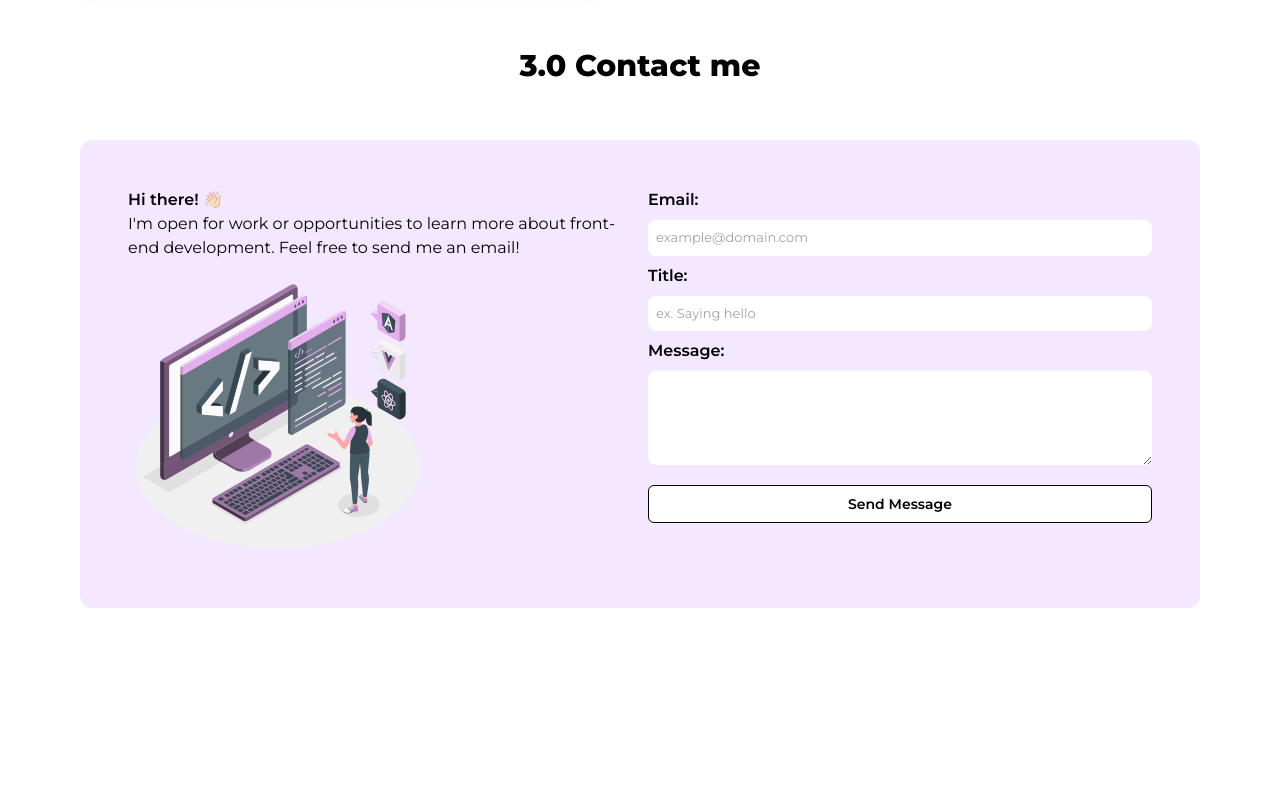
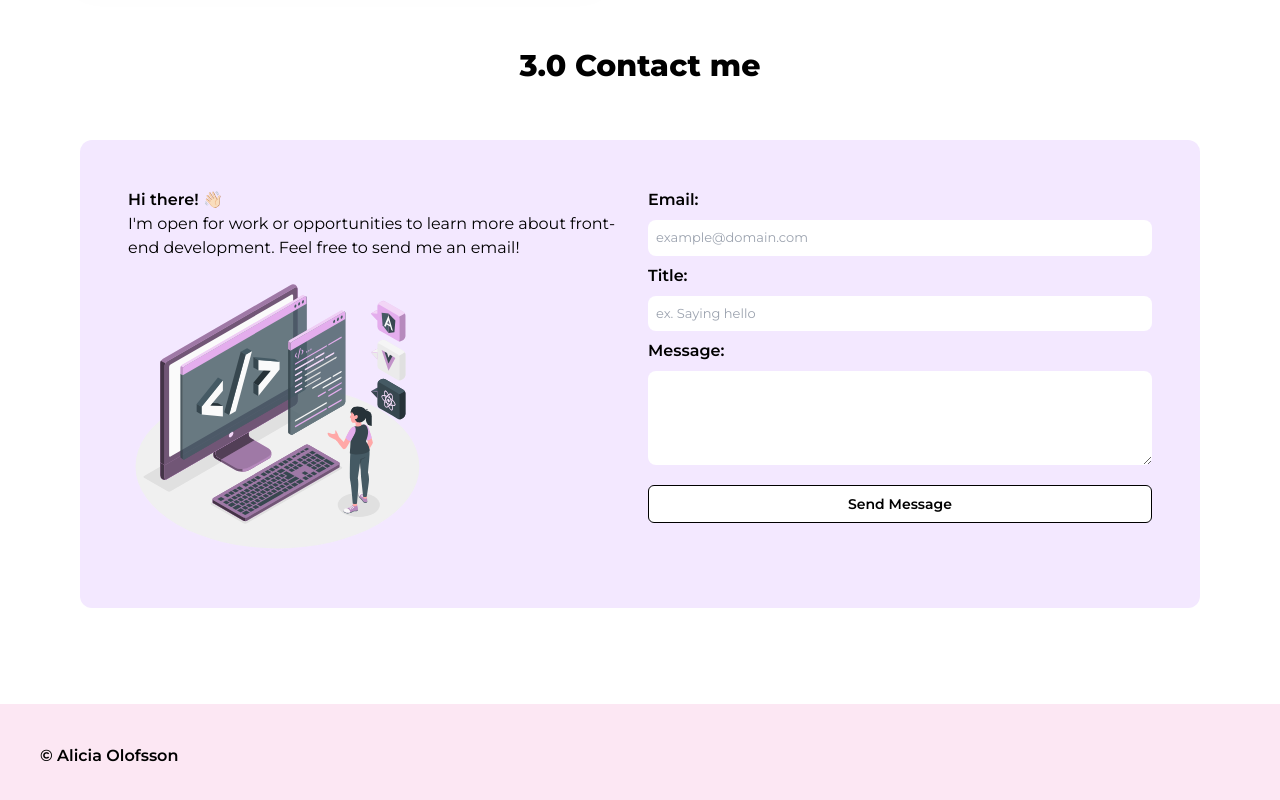
Before and after one commit to Aliciaolofsson/aliciaolofsson, a Next.js app: page / in a window 1280 px wide. Shown: the part 2142-2942 px from the top of the page. Before the commit the page ends 2846 px from the top, so only its background shows below. Built offline with nearby package versions, Linux system fonts and the light colour scheme.

Commit message:
add simple footer

```diff
--- a/src/app/components/Footer.tsx
+++ b/src/app/components/Footer.tsx
@@ -2,8 +2,8 @@ import SocialMedia from './SocialMedia'; // Adjust the import path
 
 export default function Footer() {
   return (
-    <div className='p-10 md:p-10 flex flex-col md:flex-row items-center bg-indigo-200'>
-      <SocialMedia />
+    <div className='p-10 md:p-10 flex flex-col md:flex-row items-center bg-pink-100'>
+      <h2 className='font-semibold'>© Alicia Olofsson</h2>
     </div>
   );
 }
--- a/src/app/page.tsx
+++ b/src/app/page.tsx
@@ -1,7 +1,8 @@
-import About from "./components/About";
-import EmailSection from "./components/EmailSection";
-import HeroSection from "./components/HeroSection";
-import ProjectSection from "./components/ProjectSection";
+import About from './components/About';
+import EmailSection from './components/EmailSection';
+import Footer from './components/Footer';
+import HeroSection from './components/HeroSection';
+import ProjectSection from './components/ProjectSection';
 
 export default function Home() {
   return (
@@ -12,6 +13,7 @@ export default function Home() {
         <ProjectSection />
         <EmailSection />
       </div>
+      <Footer />
     </main>
   );
 }
```
